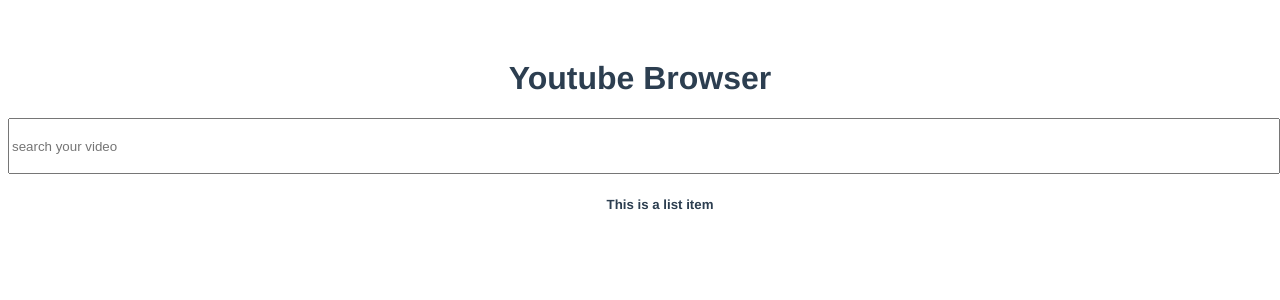
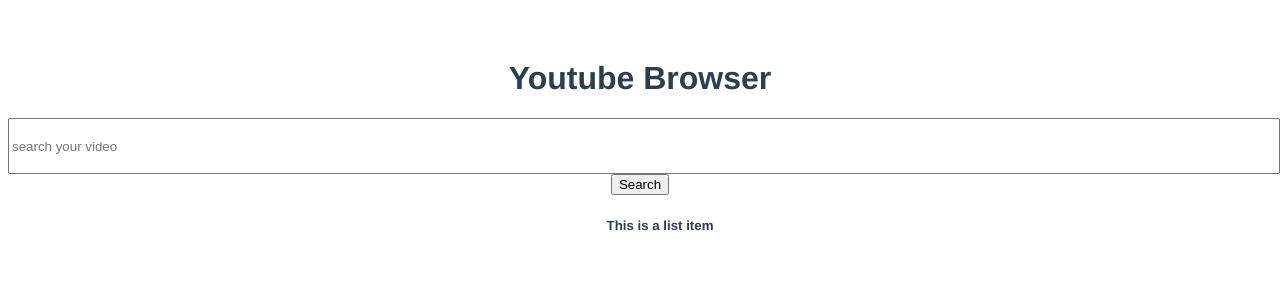
Before and after one commit to ajkacca457/youtube_browse_vue, a Vue app: page / in a window 1280 px wide. Shown: the top 300 px of the page. Built offline with nearby package versions, Linux system fonts and the light colour scheme.

Commit message:
change event

```diff
--- a/src/components/SearchBar.vue
+++ b/src/components/SearchBar.vue
@@ -1,6 +1,7 @@
 <template>
 <div>
-<input type="text" placeholder="search your video" @input="inputfield" class="inputitem"/>
+<input type="text" placeholder="search your video" v-model="searchValue" class="inputitem"/>
+<button @click="inputfield">Search</button>
 
 </div>
 </template>
@@ -11,10 +12,19 @@
 export default {
 name: "SearchBar",
 
+data(){
+
+    return{
+        searchValue: ""
+    }
+
+},
+
 methods:{
 
-inputfield(e){
-    this.$emit("inputChange",e.target.value);
+inputfield(){
+    this.$emit("inputChange",this.searchValue);
+    this.searchValue="";
 }
 
 }
```
